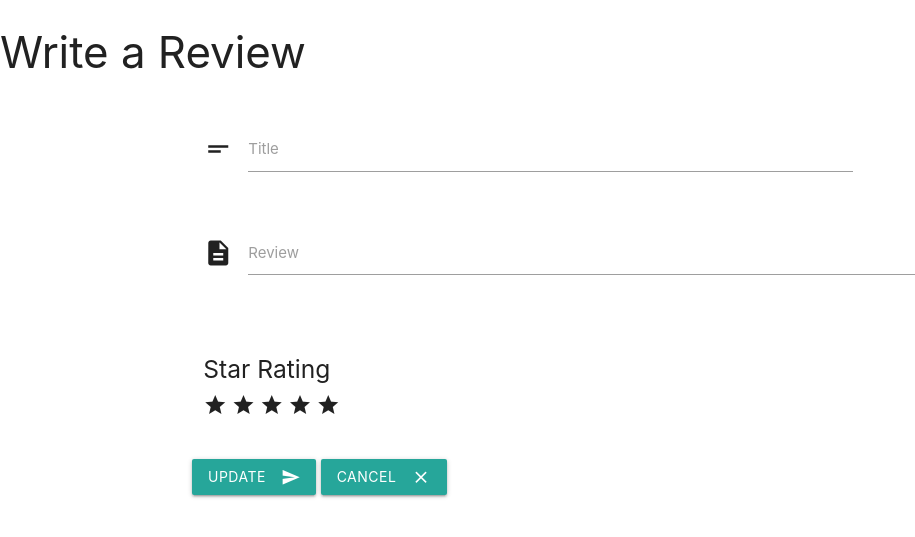
After one commit to SPawson/Golf-course-review-site, a Flask app: template templates/edit-review.html in a window 1280 px wide. The commit adds this page. Shown: the top 537 px of the page, without its empty margins (0-915 px from the left). Run offline with Flask 2, Linux system fonts and the light colour scheme; the template is opened without the code that fills it, so the values that code supplies are empty; some libraries are stand-ins or nearby versions.

Commit message:
added review update function

```diff
--- a/app.py
+++ b/app.py
@@ -110,6 +110,7 @@ def add_review():
 
     return render_template("add-review.html")
 
+#inserts data from form into the review db
 @app.route('/add-review/insert', methods=['POST','GET'])
 def insert_review():
     review = mongo.db.review
@@ -118,6 +119,7 @@ def insert_review():
     average_review(selected_course)
     return redirect(url_for('manage_reviews'))
 
+#calculates the average score from all reviews associated with the given course_id
 def average_review(course_id):
     review = mongo.db.review
     course = mongo.db.course
@@ -128,6 +130,23 @@ def average_review(course_id):
     course.update_one({"_id": ObjectId(course_id)},
     {"$set": {"avg_rating": review_avg}}, upsert=True)
 
+#loads the edit review page with the relevant record
+@app.route('/edit-review/<review_id>', methods=['POST','GET'])
+def edit_review(review_id):
+    review = mongo.db.review
+    selected_review = review.find_one({"_id": ObjectId(review_id)})
+    print(selected_review)
+
+    return render_template('edit-review.html', review = selected_review)
+
+#Updates review record and updates average score for course
+@app.route('/edit-review/update/<review_id>&<course_id>', methods=['POST','GET'])
+def update_review(review_id, course_id):
+    review = mongo.db.review
+    data = Record.create_review_record(request.form,active_user,course_id)
+    review.update({'_id': ObjectId(review_id)}, data)
+    average_review(course_id)
+    return redirect(url_for('manage_reviews'))
 
 #Setting app runtime conditions
 if __name__ == '__main__':
--- a/packages/common/obj_handling.py
+++ b/packages/common/obj_handling.py
@@ -65,6 +65,7 @@ class Record:
         }
         return data
 
+
     @staticmethod
     def convert_time(obj):
 
--- /dev/null
+++ b/templates/edit-review.html
@@ -0,0 +1,60 @@
+{%extends 'base.html'%}
+{%block content%}
+
+<h3>Write a Review</h3>
+
+<div class="container">
+
+    <div class="row">
+        <form action="{{url_for('update_review', review_id = review._id, course_id = review.course_id)}}" method="POST" class="col s12">
+
+            <h5></h5>
+            <div class="row">
+                <div class="input-field col s9">
+                    <i class="material-icons prefix">short_text</i>
+                    <input required id="review-title" name="review_title" type="text" class="validate" value="{{review.review_title}}">
+                    <label for="icon_prefix">Title</label>
+                </div>
+            </div>
+
+            <div class="row">
+                <div class="input-field col s12">
+                    <i class="material-icons prefix">description</i>
+                    <textarea required id="review-article" name="review_article"
+                        class="validate materialize-textarea">{{review.review_article}}</textarea>
+                    <label for="icon_telephone">Review</label>
+                </div>
+            </div>
+
+            <div class="row">
+                <div class="input-field col s12">
+                    <h5>Star Rating</h5>
+                    <input class="rating" name="star_rating" type="hidden" value="{{review.star_rating}}">
+                    <div class="stars">
+                        <span><i class="material-icons star">star</i></span>
+                        <span><i class="material-icons star">star</i></span>
+                        <span><i class="material-icons star">star</i></span>
+                        <span><i class="material-icons star">star</i></span>
+                        <span><i class="material-icons star">star</i></span>
+                    </div>
+
+                </div>
+            </div>
+
+            <div class="row">
+                <button class="btn waves-effect waves-light" type="submit">Update
+                    <i class="material-icons right">send</i>
+                </button>
+
+                <button href="{{url_for('manage_reviews')}}" class="btn waves-effect waves-light">Cancel
+                    <i class="material-icons right">clear</i>
+                </button>
+            </div>
+
+
+        </form>
+    </div>
+</div>
+
+<script type="text/javascript" src="{{ url_for('static', filename='js/star-rating.js') }}"></script>
+{% endblock %}
--- a/templates/manage-reviews.html
+++ b/templates/manage-reviews.html
@@ -37,7 +37,7 @@
                             </li>
                         </ul>
 
-                        <a href="" class="waves-effect waves-light btn btn_small blue">Edit</a>
+                        <a href="{{url_for('edit_review', review_id = review._id)}}" class="waves-effect waves-light btn btn_small blue">Edit</a>
 
                         <a data-target="delete-modal"
                             onclick="return confirm('Are you sure you want to delete this course?');" href=""
```
